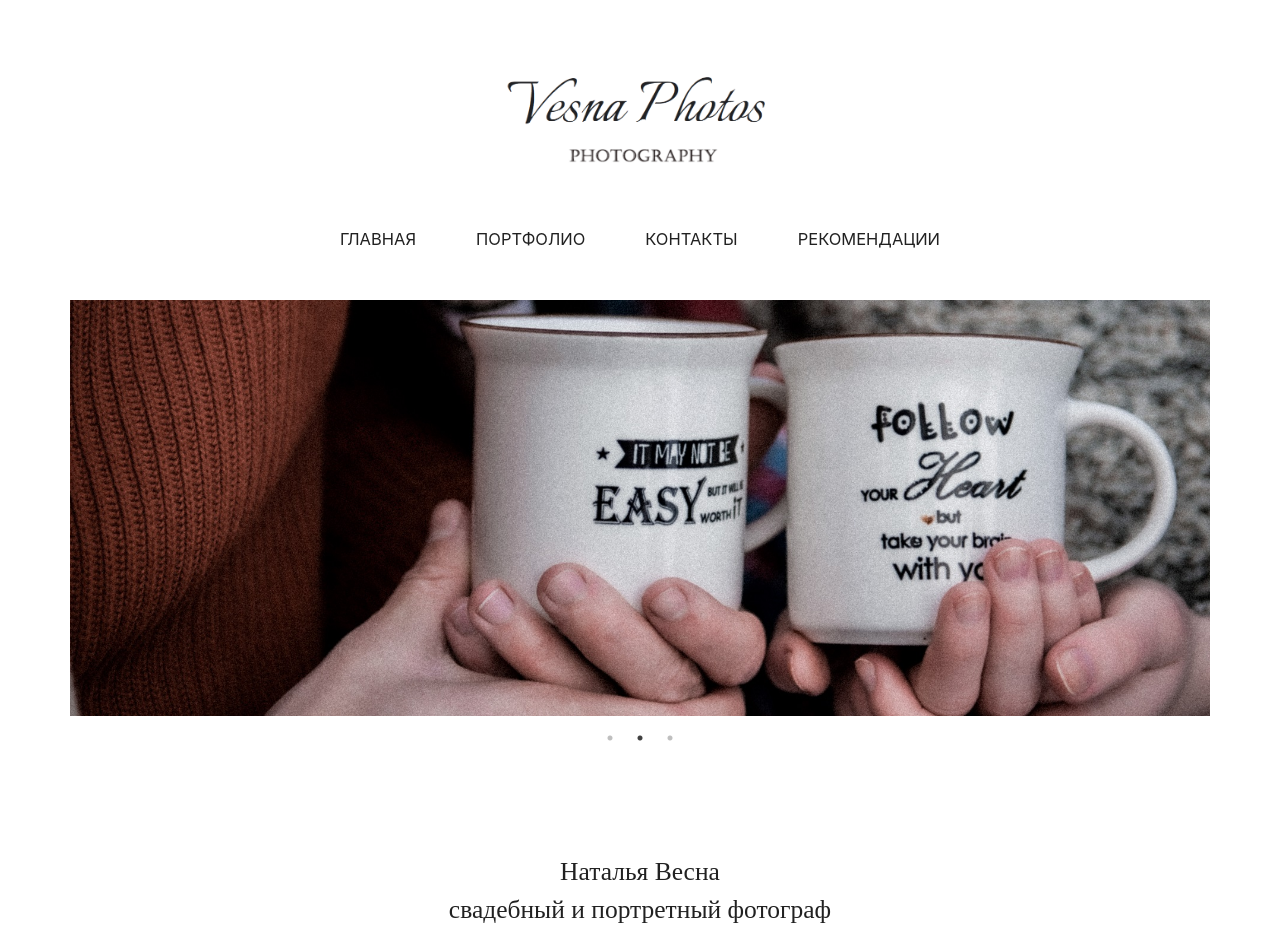
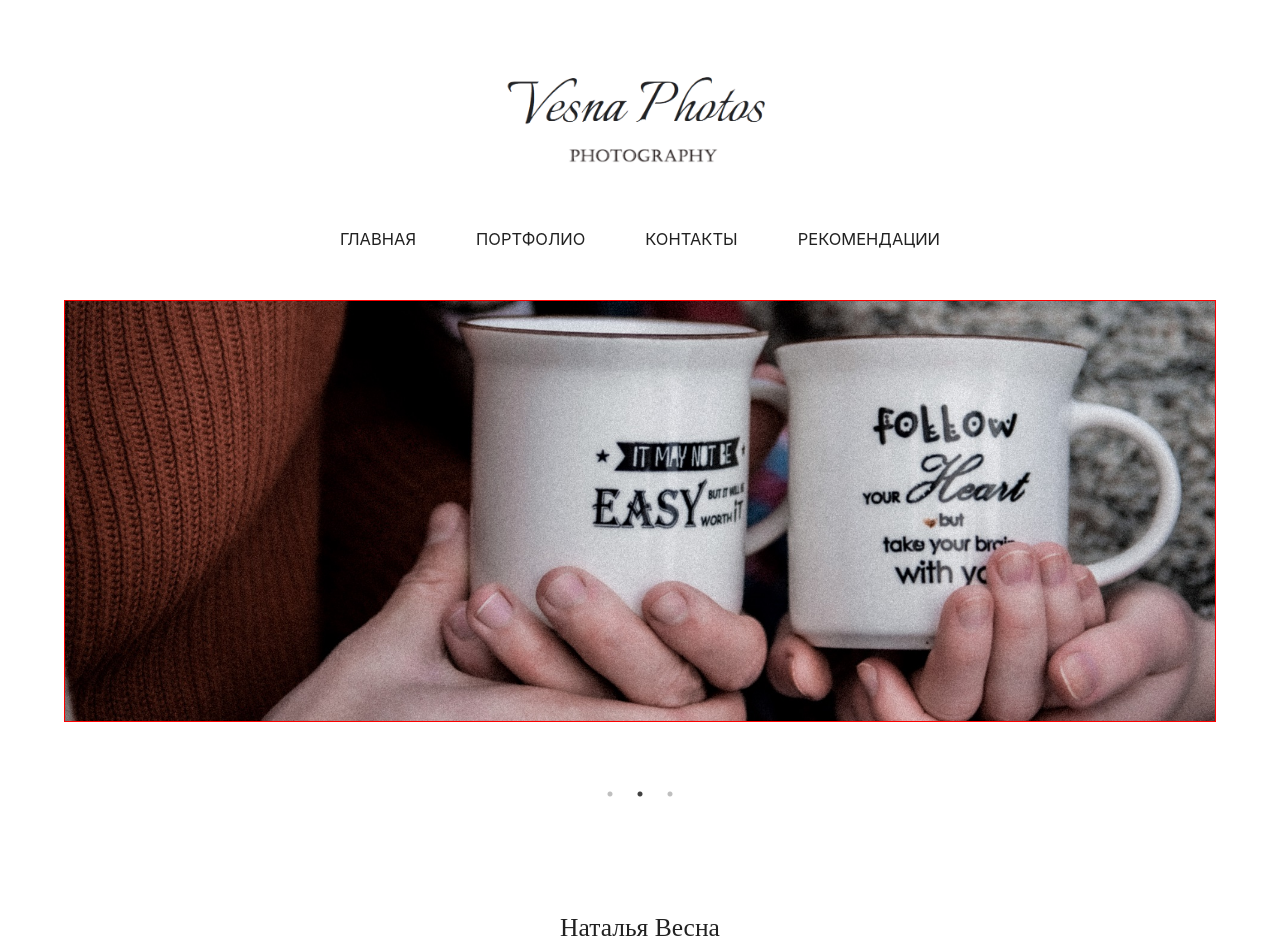
Before and after one commit to Nikolas-Bars/vesnaphotos, a React (Create React App) app in the folder vesnaphotos/: page / in a window 1280 px wide. Shown: the top 952 px of the page. Built offline with nearby package versions, Linux system fonts and the light colour scheme.

Commit message:
отредактирована работа слайдера

```diff
--- a/vesnaphotos/src/Components/Contacts/Contacts.module.css
+++ b/vesnaphotos/src/Components/Contacts/Contacts.module.css
@@ -13,6 +13,6 @@
 
 @media screen and (max-width: 1450px){
     .main{
-        margin: 130px;
+        margin: 130px auto 130px auto;
     }
 }
--- a/vesnaphotos/src/Components/Slider2/Slider2.jsx
+++ b/vesnaphotos/src/Components/Slider2/Slider2.jsx
@@ -6,7 +6,7 @@ import three from '../../img/forslider2.jpg'
 import seven from '../../img/8.jpg'
 import sd from '../../img/forslider.jpg'
 
-export const SimpleSlider =()=> {
+export const SimpleSlider = () => {
 
     // Индекс текущего слайда
     const [activeIndex, setActiveIndex] = useState(0);
@@ -26,8 +26,8 @@ export const SimpleSlider =()=> {
     }, [])
 
     const img = [
-        <img alt={'image'} style={{width: '100%',verticalAlign: 'text-top'}} key={sd} src={sd}/>,
-        <img alt={'image'} style={{width: '100%',verticalAlign: 'text-top'}} key={three} src={three}/>,
+        <img alt={'image'} style={{width: '100%', verticalAlign: 'text-top'}} key={sd} src={sd}/>,
+        <img alt={'image'} style={{width: '100%', verticalAlign: 'text-top'}} key={three} src={three}/>,
         <img alt={'image'} style={{width: '100%', verticalAlign: 'text-top'}} key={one} src={one}/>,
     ]
 
@@ -39,13 +39,14 @@ export const SimpleSlider =()=> {
         slidesToShow: 1,
         slidesToScroll: 1,
         autoplay: true,
-        dotsClass: 'slick-dots'
+
+
     }
 
     return (
         <div className={s.mainBlock}>
             <div className={s.sliderContainer}>
-                    <Slider {...settings}>
+                <Slider {...settings} >
                     <div className={s.slide1Block}>
                         <img src={one}/>
                     </div>
--- a/vesnaphotos/src/Components/Slider2/Slider2.module.css
+++ b/vesnaphotos/src/Components/Slider2/Slider2.module.css
@@ -4,12 +4,16 @@
 
 }
 .sliderContainer{
-    max-width: 100%;
+    width: 90%;
+    margin: 0 auto;
 
-    margin: 0 70px;
+
 }
 .slide1Block{
-    margin: 0 auto;
+    margin: 0 auto 50px auto;
+    width: 100%;
+    border: 1px solid red;
+
 }
 .slide1Block img {
     min-width: 100%;
@@ -19,7 +23,7 @@
 @media screen and (max-width: 1040px){
     .mainBlock{
         position: inherit;
-        margin: 30px auto;
+        margin: 30px auto 30px auto;
 
     }
 }
```
Lines whose indentation alone changed are shown as unchanged.
